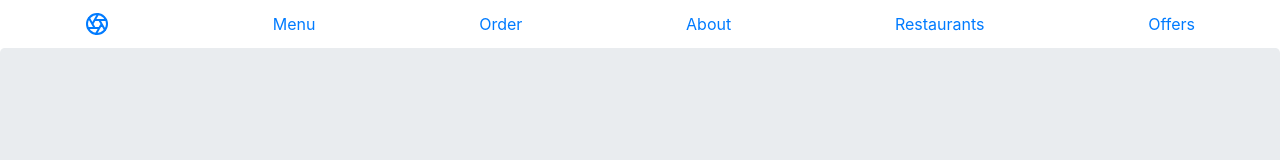
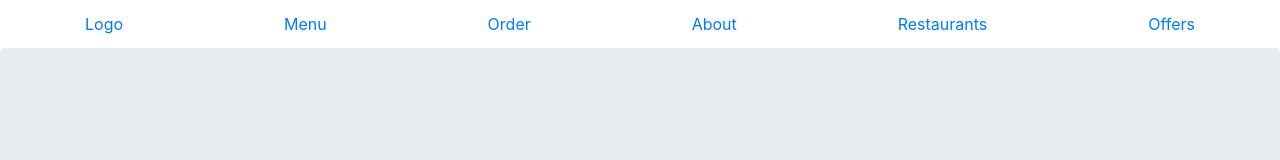
Before and after one commit to projectecode/landing-page, a Nuxt app: page / in a window 1280 px wide. Shown: the top 160 px of the page. Built offline with nearby package versions, Linux system fonts and the light colour scheme.

Commit message:
setting up nav and banner section

```diff
--- /dev/null
+++ b/components/TheHeader.vue
@@ -0,0 +1,12 @@
+<template>
+  <nav class="site-header sticky-top py-1">
+    <div class="container d-flex flex-column flex-md-row justify-content-between">
+    <a class="py-2" href="#">Logo</a>
+    <a class="py-2 d-none d-md-inline-block" href="#">Menu</a>
+    <a class="py-2 d-none d-md-inline-block" href="#">Order</a>
+    <a class="py-2 d-none d-md-inline-block" href="#">About</a>
+    <a class="py-2 d-none d-md-inline-block" href="#">Restaurants</a>
+    <a class="py-2 d-none d-md-inline-block" href="#">Offers</a>
+    </div>
+  </nav>
+</template>
--- a/pages/index.vue
+++ b/pages/index.vue
@@ -1,35 +1,5 @@
 <template>
-    <nav class="site-header sticky-top py-1">
-      <div class="container d-flex flex-column flex-md-row justify-content-between">
-        <a class="py-2" href="#" aria-label="Product">
-          <svg
-            xmlns="http://www.w3.org/2000/svg"
-            width="24"
-            height="24"
-            fill="none"
-            stroke="currentColor"
-            stroke-linecap="round"
-            stroke-linejoin="round"
-            stroke-width="2"
-            class="d-block mx-auto"
-            role="img"
-            viewBox="0 0 24 24"
-            focusable="false"
-          >
-            <circle cx="12" cy="12" r="10" />
-            <path
-              d="M14.31 8l5.74 9.94M9.69 8h11.48M7.38 12l5.74-9.94M9.69 16L3.95 6.06M14.31 16H2.83m13.79-4l-5.74 9.94"
-            />
-          </svg>
-        </a>
-        <a class="py-2 d-none d-md-inline-block" href="#">Menu</a>
-        <a class="py-2 d-none d-md-inline-block" href="#">Order</a>
-        <a class="py-2 d-none d-md-inline-block" href="#">About</a>
-        <a class="py-2 d-none d-md-inline-block" href="#">Restaurants</a>
-        <a class="py-2 d-none d-md-inline-block" href="#">Offers</a>
-      </div>
-    </nav>
-
+  <TheHeader />
   <div class="jumbotron">
     <div class="row">
       <div class="col-md-12" style="text-align: center;">
```
Lines whose indentation alone changed are shown as unchanged.
